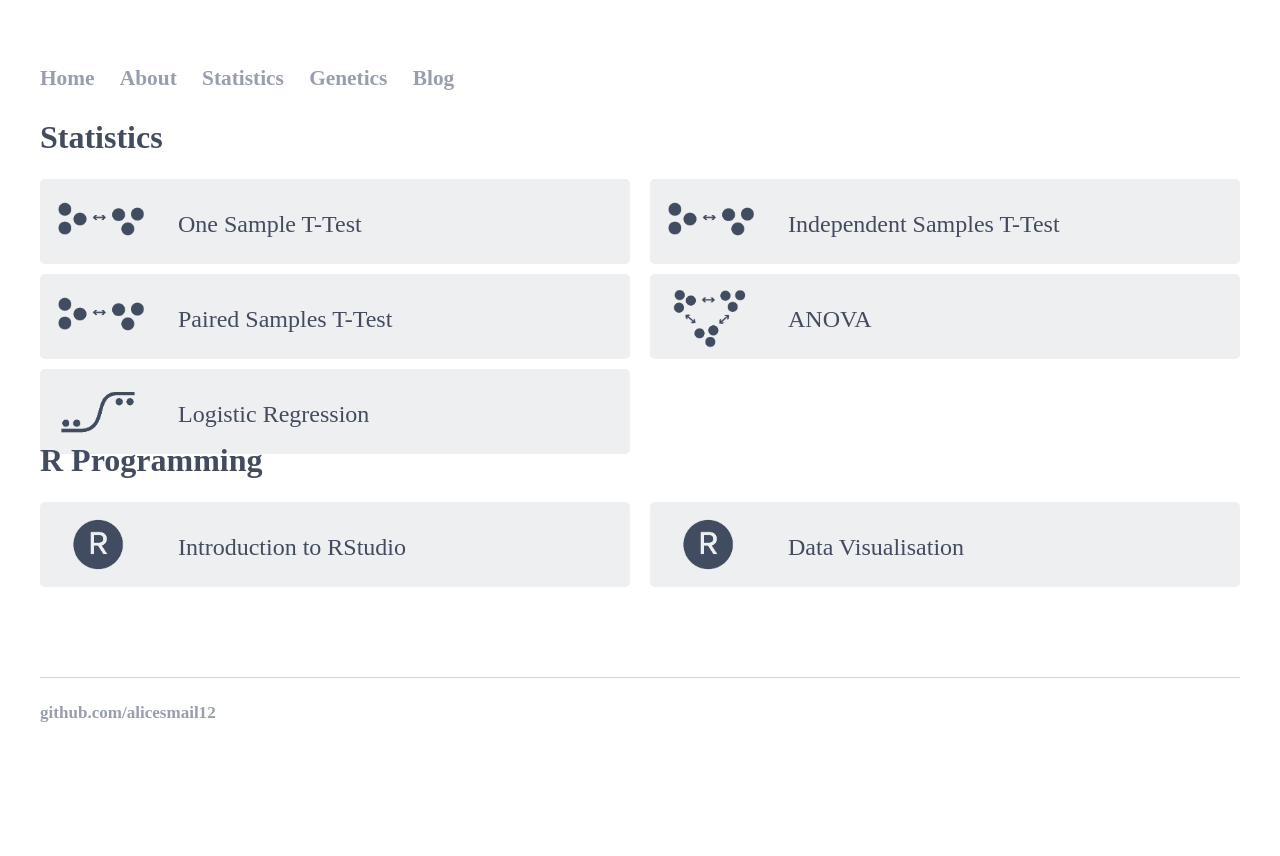
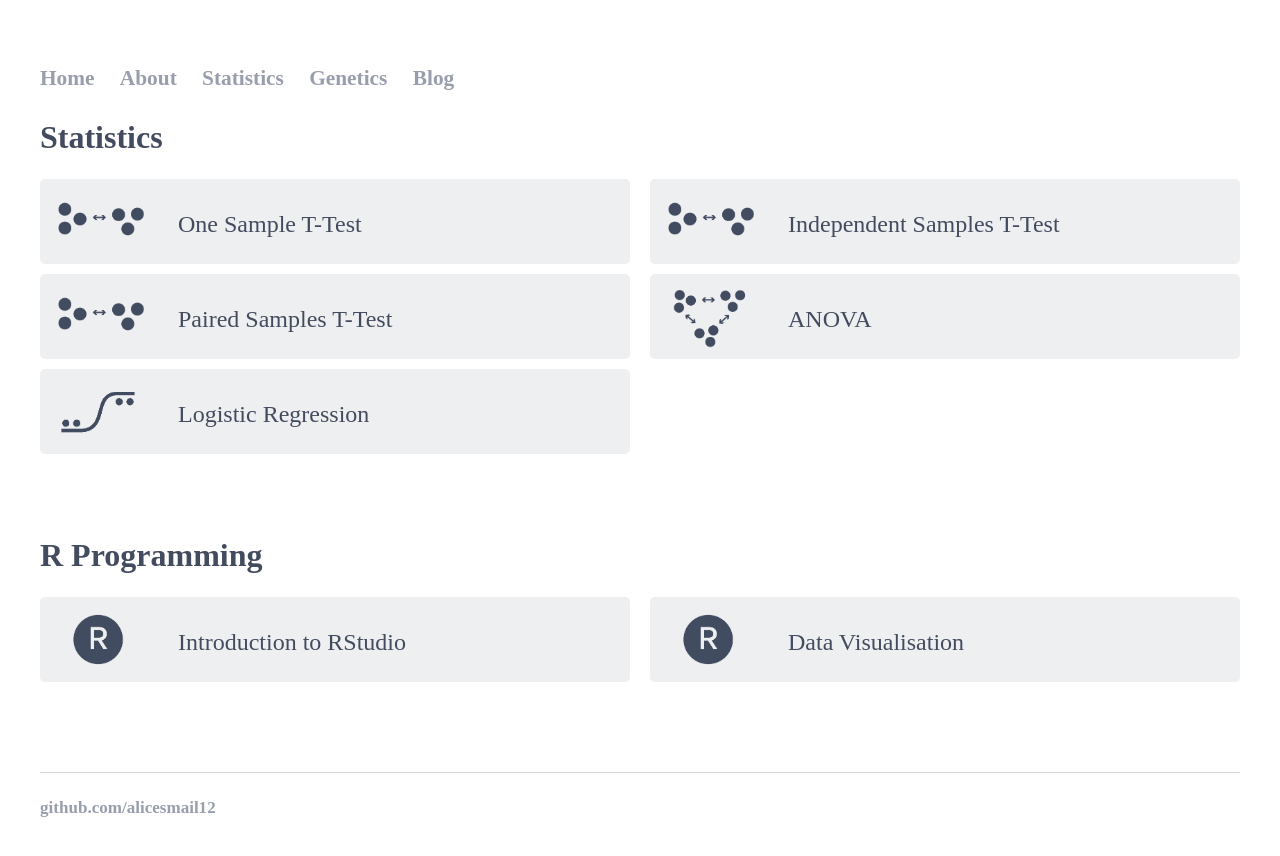
Before and after one commit to alicesmail12/alicesmail12.github.io, a Jekyll site: the page built from Statistics/index.html, in a window 1280 px wide. Shown: the top 856 px of the page. Built offline with Jekyll 4.4.1, drawn with Linux system fonts in a browser that asks for light colours; some web fonts are replaced.

Commit message:
Update index.html

```diff
--- a/Statistics/index.html
+++ b/Statistics/index.html
@@ -10,7 +10,7 @@ title: Statistics
 
 .portfolio1 {
     display: grid;
-    grid-template-rows: 80px 80px 50px;
+    grid-template-rows: 80px 80px 80px 50px;
     grid-template-columns: repeat(2, 1fr);
     row-gap: 15px;
     column-gap: 20px
```
